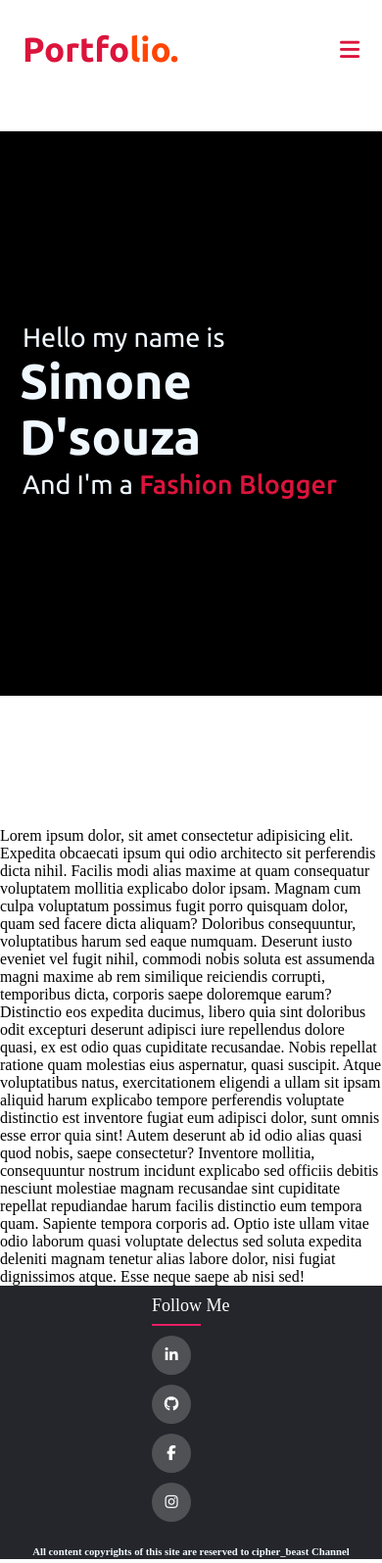
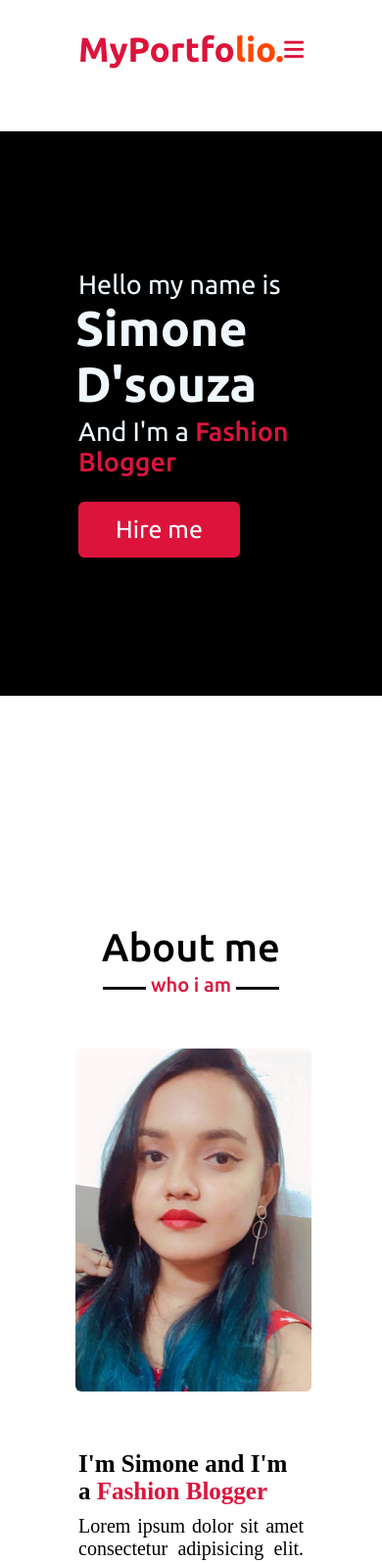
Before and after one commit to ashserrao/myportfolio, a plain HTML site: page index.html in a window 390 px wide. Shown: the top 1595 px of the page at 98% size. Drawn offline with nearby package versions, Linux system fonts and the light colour scheme.

Commit message:
about me added

```diff
--- a/index.html
+++ b/index.html
@@ -10,9 +10,11 @@
         <title>Personal Portfolio Website</title>
     </head>
     <body>
+<!------------------------------------------------------------- Nav-bar --------------------------------------------------------------------->
+
         <nav class="navbar">
             <div class="max-width">
-                <div class="logo"><a href="#">Portfo<span>lio.</span></a></div>
+                <div class="logo"><a href="#">MyPortfo<span>lio.</span></a></div>
                 <ul class="menu">
                     <li><a href="#">Home</a></li>
                     <li><a href="#">about</a></li>
@@ -26,55 +28,44 @@
                 </div>
             </div>
         </nav>
-        <!-- home section start -->
+<!------------------------------------------------------------- Home page ------------------------------------------------------------->
+
         <section class="home" id="home">
             <div class="max-width">
                 <div class="home-content">
                     <div class="text-1">Hello my name is</div>
                     <div class="text-2">Simone D'souza</div>
                     <div class="text-3">And I'm a <span>Fashion Blogger</span> </div>
+                    <a href="#">Hire me</a>
                 </div>
             </div>
         </section>
-        <p>Lorem ipsum dolor, sit amet consectetur adipisicing elit. Expedita obcaecati ipsum qui odio architecto sit perferendis dicta nihil. Facilis modi alias maxime at quam consequatur voluptatem mollitia explicabo dolor ipsam. Magnam cum culpa voluptatum possimus fugit porro quisquam dolor, quam sed facere dicta aliquam? Doloribus consequuntur, voluptatibus harum sed eaque numquam. Deserunt iusto eveniet vel fugit nihil, commodi nobis soluta est assumenda magni maxime ab rem similique reiciendis corrupti, temporibus dicta, corporis saepe doloremque earum? Distinctio eos expedita ducimus, libero quia sint doloribus odit excepturi deserunt adipisci iure repellendus dolore quasi, ex est odio quas cupiditate recusandae. Nobis repellat ratione quam molestias eius aspernatur, quasi suscipit. Atque voluptatibus natus, exercitationem eligendi a ullam sit ipsam aliquid harum explicabo tempore perferendis voluptate distinctio est inventore fugiat eum adipisci dolor, sunt omnis esse error quia sint! Autem deserunt ab id odio alias quasi quod nobis, saepe consectetur? Inventore mollitia, consequuntur nostrum incidunt explicabo sed officiis debitis nesciunt molestiae magnam recusandae sint cupiditate repellat repudiandae harum facilis distinctio eum tempora quam. Sapiente tempora corporis ad. Optio iste ullam vitae odio laborum quasi voluptate delectus sed soluta expedita deleniti magnam tenetur alias labore dolor, nisi fugiat dignissimos atque. Esse neque saepe ab nisi sed!</p>
         <script src="script.js"></script>
-<!------------------------------------------------------------- footer --------------------------------------------------------------------->
-<footer class="footer">
-    <div class="container">
-        <div class="row">
-            <!--<div class="footer-col" style="padding: 10px;">
-                <h4>Founder</h4>
-                <ul>
-                    <li><a href="#">Anush Serrao</a></li>
-                </ul>
-            </div>
-            <div class="footer-col" style="padding: 10px;">
-                <h4>Ashtrack</h4>
-                <ul>
-                    <li><a href="ashtracks.html">Go to Ashtrack home </a></li>
-                    <li><a href="courses.html"> Music courses</a></li>
-                    <li><a href="vst.html"> VST's</a></li>
-                </ul>
-            </div>
-            <div class="footer-col" style="padding: 10px;">
-                <h4>Ashtron</h4>
-                <ul>
-                    <li><a href="ashtron.html">Go to Ashtron home </a></li>
-                    <li><a href="https://github.com/ashserrao?tab=repositories">My Projects</a></li>
-                </ul>
-            </div>-->
-            <div class="footer-col" style="padding: 10px; display: inline-block;">
-                <h4>follow me</h4>
-                <div class="social-links">
-                    <a href="https://in.linkedin.com/in/anush-serrao-31440a16a"><i class="fab fa-linkedin-in"></i></a>
-                    <a href="https://github.com/ashserrao"><i class="fab fa-github"></i></a>
-                    <a href="https://www.facebook.com/Electro-Digi-Music-150463045890024/?modal=admin_todo_tour"><i class="fab fa-facebook-f"></i></a>
-                    <a href="https://www.instagram.com/cipher_beast/?hl=en"><i class="fab fa-instagram"></i></a>
+<!--------------------------------------------------------- about me section ---------------------------------------------------------->
+    <section class="about" id="about">
+        <div class="max-width">
+            <h2 class="title">About me</h2>
+            <div class="about-content">
+                <div class="column left">
+                    <img src="images/Ashlin.jpg" alt="">
+                </div>
+                <div class="column right">
+                    <div class="text">I'm Simone and I'm a <span class="typing-2">Fashion Blogger</span></div>
+                    <p>Lorem ipsum dolor sit amet consectetur adipisicing elit. Quasi ut voluptatum eveniet doloremque autem excepturi eaque, sit laboriosam voluptatem nisi delectus. Facere explicabo hic minus accusamus alias fuga nihil dolorum quae. Explicabo illo unde, odio consequatur ipsam possimus veritatis, placeat, ab molestiae velit inventore exercitationem consequuntur blanditiis omnis beatae. Dolor iste excepturi ratione soluta quas culpa voluptatum repudiandae harum non.</p>
+                    <a href="#">Download CV</a>
                 </div>
             </div>
         </div>
-    </div>
-    <center><h6 style="color: aliceblue; display: inline;"> All content copyrights of this site are reserved to cipher_beast Channel</h6></center>
+    </section>
+<!-------------------------------------------------------------- Skills --------------------------------------------------------------->
+
+    <section class="skills" id="skills">
+        <div class="max-width"></div>
+        <h2 class="title">My Skills</h2>
+    </section>
+<!------------------------------------------------------------- footer --------------------------------------------------------------------->
+<footer class="foot">
+    <center><p class="word" style="color: aliceblue; display: inline;"> All content copyrights of this site are reserved to cipher_beast Channel</p></center>
 </footer>
     </body>
 </html>
--- a/style.css
+++ b/style.css
@@ -5,6 +5,233 @@
     box-sizing: border-box;
     text-decoration: none;
 }
+/* home section styling */
+.home{
+    display: flex;
+    background: url("images/trail wall flex 2.jpg") no-repeat center;
+    width: 100;
+    height: 100vh;
+    color: aliceblue;
+    min-height: 500px;
+    font-family: 'Ubuntu', sans-serif;
+}
+.home .max-width{
+    margin: auto 0 auto 40px;
+}
+.home .home-content .text-1{
+    font-size: 27px;
+}
+.home .home-content .text-2{
+    font-size: 75px;
+    font-weight: 600;
+    margin-left: -3px;
+}
+.home .home-content .text-3{
+    font-size: 40px;
+    margin: 5px 0;
+}
+.home .home-content .text-3 span{
+    color: crimson;
+    font-weight: 500;
+}
+.home .home-content a{
+    display: inline-block;
+    background: crimson;
+    color: #fff;
+    font-size: 25px;
+    padding: 12px 36px;
+    margin-top: 20px;
+    font-weight: 400;
+    border-radius: 6px;
+    border: 2px solid crimson;
+    transition: all 0.3s ease;
+}
+.home .home-content a:hover{
+    color: crimson;
+    background: none;
+}
+
+
+/* about section styling */
+
+section {
+    padding: 100px 0;
+}
+.about .about-content{
+    display: flex;
+    flex-wrap: wrap;
+    align-items: center;
+    justify-content: space-between;
+}
+.about .about-content .left{
+    width: 45%;
+}
+.about .about-content .left img{
+    height: 400px;
+    width: 400px;
+    padding: 0px;
+    margin-left: 5px;
+    object-fit: cover;
+    border-radius: 6px;
+}
+.about .about-content .right{
+    width: 55%;
+}
+.about .about-content .right .text{
+    font-size: 25px;
+    font-weight: 600;
+    margin-bottom: 10px;
+}
+.about .about-content .right .text span{
+    color: crimson;
+}
+.about .about-content .right p{
+    text-align: justify;
+    font-size: 20px;
+    padding-bottom: 20px;
+}
+.about .about-content .right a{
+    background: crimson;
+    color: #fff;
+    font-size: 25px;
+    padding: 5px 15px;
+    margin-top: 30px;
+    font-weight: 400;
+    border-radius: 6px;
+    border: 2px solid crimson;
+    transition: all 0.3s ease;
+}
+.about .about-content .right a:hover{
+    color: crimson;
+    background: none;
+}
+.about .title {
+    position: relative;
+    text-align: center;
+    font-family: 'Ubuntu', sans-serif;
+    font-size: 40px;
+    font-weight: 500;
+    margin-bottom: 60px;
+    padding-bottom: 20px;
+}
+.about .title::before {
+    content: "";
+    position: absolute;
+    bottom: 0px;
+    left: 50%;
+    width: 180px;
+    height: 3px;
+    background: #111;
+    transform: translateX(-50%);
+}
+.about .title::after {
+    content: "who i am";
+    position: absolute;
+    bottom: -12px;
+    left: 50%;
+    font-size: 20px;
+    color: crimson;
+    padding: 5px;
+    background: #fff;
+    transform: translateX(-50%);
+}
+
+/* responsive media query start */
+@media (max-width: 1300px){
+    .home .max-width{
+            margin-left: 0px;
+    }
+}
+@media (max-width: 900px){
+    .max-width{
+        padding: 0 50px;
+    }
+}
+@media (max-width: 847px){
+        .max-width{
+            padding: 0 50px;
+        }
+        .menu-btn{
+            display: block;
+            z-index: 1;
+        }
+        .menu-btn i.active:before{
+            content: "\f00d";
+        }
+        .navbar .menu{
+            position: fixed;
+            height: 100vh;
+            width: 100%;
+            left: -100%;
+            top: 0;
+            background: black;
+            text-align: center;
+            padding-top: 80px;
+            transition: all 0.3s ease;
+
+        }
+        .navbar .menu.active{
+            left: 0;
+        }
+        .navbar .menu li{
+            display: block;
+        }
+        .navbar .menu li a{
+            display: inline-block;
+            margin: 20px;
+            font-size: 25px;
+        }
+        .home .home-content .text-2{
+            font-size: 70px;
+        }
+        .home .home-content .text-3{
+            font-size: 35px;
+        }
+}
+@media (max-width: 1064px){
+    .about .about-content .left img{
+        height: 350px;
+        width: 350px;
+    }
+}
+.max-width {
+    max-width: 800px;
+}
+.about .about-content .column {
+    width: 50%;
+}
+.about .about-content .left {
+    display: flex;
+    justify-content: center;
+    margin: 0 auto 60px;
+}
+.about .about-content .right {
+    flex: 100%;
+}
+@media (max-width: 700px){
+    .max-width{
+        padding: 0 23px;
+    }
+    .home .home-content .text-2{
+        font-size: 60px;
+    }
+    .home .home-content .text-3{
+        font-size: 32px;
+    }
+}
+@media (max-width: 500px){
+    .max-width{
+        padding: 0 23px;
+    }
+    .home .home-content .text-2{
+        font-size: 50px;
+    }
+    .home .home-content .text-3{
+        font-size: 27px;
+    }
+}
+
+
 /* navbar styling */
 .max-width{
     max-width: 1300px;
@@ -14,6 +241,7 @@
 .navbar{
     position: fixed;
     width: 100%;
+    z-index: 999;
     padding: 30px 0;
     font-family: 'Ubuntu', sans-serif;
     transition: all 0.3s ease;
@@ -70,181 +298,18 @@
 .navbar.sticky .menu-btn{
     color: aliceblue;
 }
-/* home section styling */
-.home{
-    display: flex;
-    background: url("images/trail wall flex 2.jpg") no-repeat center;
-    width: 100;
-    height: 100vh;
-    color: aliceblue;
-    min-height: 500px;
-    font-family: 'Ubuntu', sans-serif;
-}
-.home .max-width{
-    margin: auto 0 auto 40px;
-}
-.home .home-content .text-1{
-    font-size: 27px;
-}
-.home .home-content .text-2{
-    font-size: 75px;
-    font-weight: 600;
-    margin-left: -3px;
-}
-.home .home-content .text-3{
-    font-size: 40px;
-    margin: 5px 0;
-}
-.home .home-content .text-3 span{
-    color: crimson;
-    font-weight: 500;
-}
-/* responsive media query start */
-@media (max-width: 971px){
-    .home .max-width{
-            margin-left: 0px;
-    }
-}
-@media (max-width: 900px){
-    .max-width{
-        padding: 0 50px;
-    }
-}
-@media (max-width: 847px){
-        .max-width{
-            padding: 0 50px;
-        }
-        .menu-btn{
-            display: block;
-            z-index: 1;
-        }
-        .menu-btn i.active:before{
-            content: "\f00d";
-        }
-        .navbar .menu{
-            position: fixed;
-            height: 100vh;
-            width: 100%;
-            left: -100%;
-            top: 0;
-            background: black;
-            text-align: center;
-            padding-top: 80px;
-            transition: all 0.3s ease;
 
-        }
-        .navbar .menu.active{
-            left: 0;
-        }
-        .navbar .menu li{
-            display: block;
-        }
-        .navbar .menu li a{
-            display: inline-block;
-            margin: 20px;
-            font-size: 25px;
-        }
-        .home .home-content .text-2{
-            font-size: 70px;
-        }
-        .home .home-content .text-3{
-            font-size: 35px;
-        }
-}
-@media (max-width: 700px){
-    .max-width{
-        padding: 0 23px;
-    }
-    .home .home-content .text-2{
-        font-size: 60px;
-    }
-    .home .home-content .text-3{
-        font-size: 32px;
-    }
-}
-@media (max-width: 500px){
-    .max-width{
-        padding: 0 23px;
-    }
-    .home .home-content .text-2{
-        font-size: 50px;
-    }
-    .home .home-content .text-3{
-        font-size: 27px;
-    }
-}
+
+
+
+
+
 /*----------------------------------------------------------- footer -------------------------------------------------------------------*/
-*{
-    margin: 0;
-    padding: 0;
-    box-sizing: border-box;
-}
-ul{
-    list-style: none;
-}
-.container{
-    max-width: 100px;
-    margin: auto;
-}
-.footer{
-    background-color: #24262b;
-}
-.footer-col h4{
-    font-size: 18px;
-    color: #ffffff;
-    text-transform: capitalize;
-    font-weight: 400;
-    margin-bottom: 20px;
-    position: relative;
-}
-.footer-col{
-    font-size: 15px;
-    font-weight: 500;
-}
-.footer-col h4::before{
-    content: '';
-    position: absolute;
-    left: 0;
-    bottom: -10px;
-    background-color: #e91e63;
-    height: 2px;
-    box-sizing: border-box;
-    width: 50px;
-}
-.footer-col ul li:not(:last-child){
-    margin-bottom: 10px;
-}
-.footer-col ul li a{
-    font-size: 16px;
-    text-transform: capitalize;
-    color:#ffffff;
-    text-decoration: none;
-    font-weight: 300;
-    color: #bbbbbb;
-    display: block;
-    transition: all 0.3s ease;
-}
-.footer-col ul li a:hover{
-    color: #ffffff;
-    padding-left: 10px;
-}
-.footer-col .social-links a{
-    display: inline-block;
-    height: 40px;
-    width: 40px;
-    background-color: rgba(255,255,255,0.2);
-    margin:0 10px 10px 0;
-    text-align: center;
-    line-height: 40px;
-    border-radius: 50%;
-    color: #ffffff;
-    transition: all 0.5s ease;
-}
-.footer-col .social-links a:hover{
-    color: #24262b;
-    background-color: #ffffff;
+.foot{
+    background-color: rgb(31, 28, 28);
+    width: 100%;
+    margin: 0px;
+    padding: 0px;
+    height: 30px;
 }
 /*-------------------------------------------------------- footer-responsive -------------------------------------------------------------*/
-@media(max-width:847px){
-
-}
```
Also changed, not shown: images/Ashlin.jpg (added).
